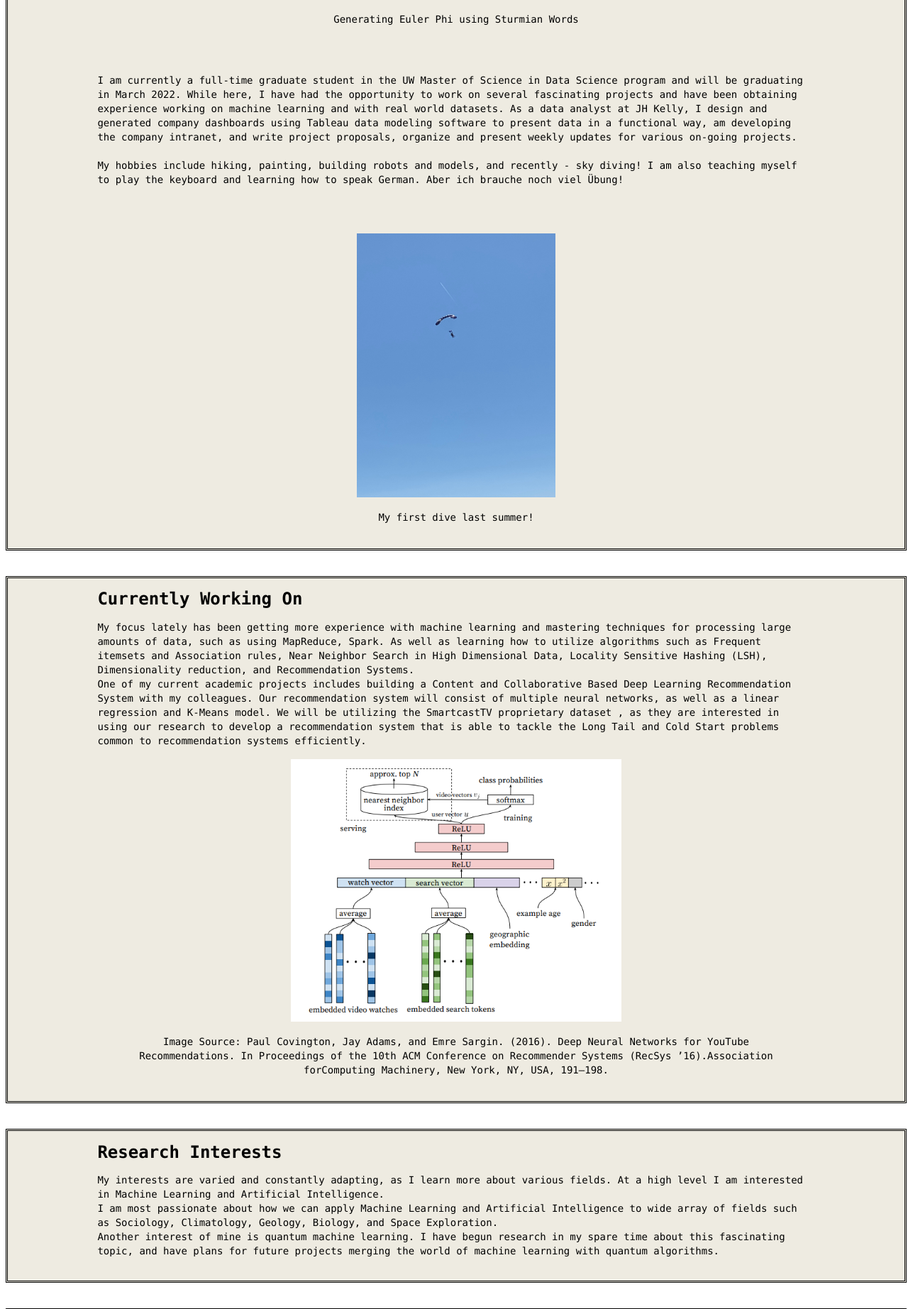
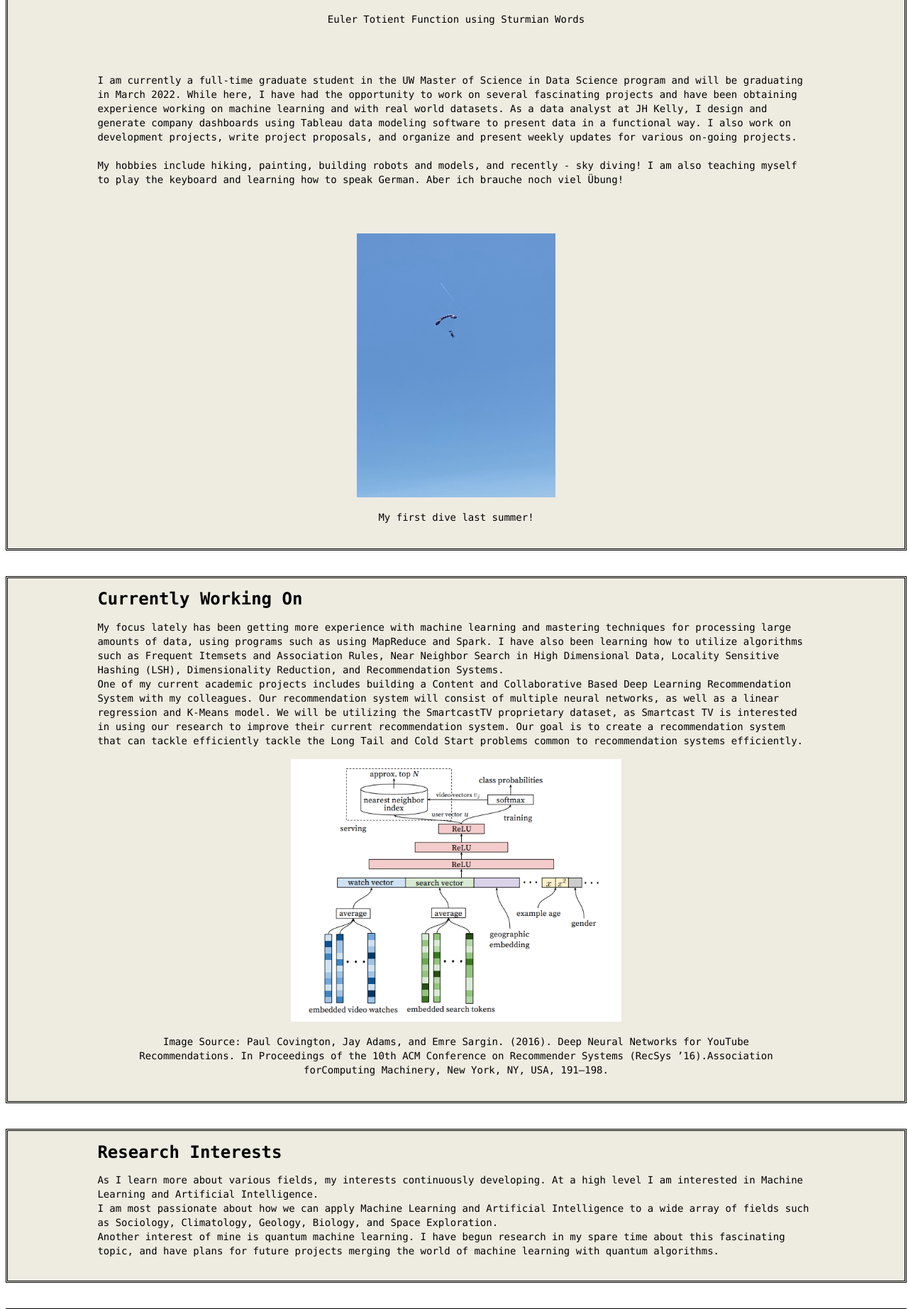
Before and after one commit to aaliyahfiala42/MyWebsite, a Flask app: page / in a window 1280 px wide. Shown: the part 1577-3422 px from the top of the page at 71% size. Run offline with Flask 2, Linux system fonts and the light colour scheme.

Commit message:
Fix minor bugs

```diff
--- a/static/style/css/bootstrap.css
+++ b/static/style/css/bootstrap.css
@@ -4,6 +4,7 @@
   background-color: #4a0606;
   color:  #eeebe1;
   overflow: hidden;
+  font-family: monaco, Consolas, "Lucida Console", monospace; font-size: 14px; font-style: normal; font-variant: normal; font-weight: 400; line-height: 20px;
 }
 
 /* Style the links inside the navigation bar */
--- a/templates/home.html
+++ b/templates/home.html
@@ -57,9 +57,9 @@
 
         <p>
             I grew up in Portland, OR. At the age of 15, I attended Portland Community College, where I received my high
-            school diploma and Oregon Transfer Degree. It was here were my passion for academia,
-            and specifically mathematics, computer science, and statistics flourished. I earned my Bachelor of Science
-            in Mathematics, with Minors in Computer Science and Statistics from Oregon State University in December 2019.
+            school diploma and Oregon Transfer Degree. It was here that my passion for academia, specifically mathematics,
+            computer science, and statistics flourished. I earned my Bachelor of Science in Mathematics ,
+            with Minors in Computer Science and Statistics from Oregon State University in December 2019.
             At Oregon State University, I discovered my interest in research, and had the opportunity to work on several
             exciting mathematical projects - including discovering a new way to generate the Euler Phi Function!
             <br />
@@ -67,7 +67,7 @@
         </p>
         <figure align="center">
             <img src = "../static/img/tree33.jpeg" style="width: 100%">
-            <figcaption><p>Generating Euler Phi using Sturmian Words</p></figcaption>
+            <figcaption><p>Euler Totient Function using Sturmian Words</p></figcaption>
         </figure>
             <br />
             <br />
@@ -75,9 +75,9 @@
             I am currently a full-time graduate student in the UW Master of Science in Data Science program and will be
             graduating in March 2022. While here, I have had the opportunity to work on several fascinating projects
             and have been obtaining experience working on machine learning and with real world datasets.
-            As a data analyst at JH Kelly, I design and generated company dashboards using Tableau data modeling
-            software to present data in a functional way, am developing the company intranet,
-            and write project proposals, organize and present weekly updates for various on-going projects.
+            As a data analyst at JH Kelly, I design and generate company dashboards using Tableau data modeling
+            software to present data in a functional way. I also work on development projects, write project proposals, and
+            organize and present weekly updates for various on-going projects.
             <br />
             <br />
             My hobbies include hiking, painting, building robots and models, and recently - sky diving!
@@ -104,15 +104,16 @@
         <h1>Currently Working On</h1>
         <p>
         My focus lately has been getting more experience with machine learning and mastering techniques for processing
-        large amounts of data, such as using MapReduce, Spark. As well as learning how to utilize algorithms such as
-        Frequent itemsets and Association rules, Near Neighbor Search in High Dimensional Data,
-        Locality Sensitive Hashing (LSH), Dimensionality reduction, and Recommendation Systems.
-            </br>
+        large amounts of data, using programs such as using MapReduce and Spark. I have also been learning how to utilize algorithms such as
+        Frequent Itemsets and Association Rules, Near Neighbor Search in High Dimensional Data,
+        Locality Sensitive Hashing (LSH), Dimensionality Reduction, and Recommendation Systems.
+        </br>
         One of my current academic projects includes building a Content and Collaborative Based Deep Learning
         Recommendation System with my colleagues. Our recommendation system will consist of multiple neural networks,
-        as well as a linear regression and K-Means model. We will be utilizing the SmartcastTV proprietary dataset
-        , as they are interested in using our research to develop a recommendation system that is able to tackle
-        the Long Tail and Cold Start problems common to recommendation systems efficiently.
+        as well as a linear regression and K-Means model. We will be utilizing the SmartcastTV proprietary dataset,
+        as Smartcast TV is interested in using our research to improve their current recommendation system.
+        Our goal is to create a recommendation system that can tackle efficiently tackle the Long Tail and
+        Cold Start problems common to recommendation systems efficiently.
         </p>
         <figure align="center">
             <img src = "../static/img/Deep%20Learning%20Rec%20System.PNG" style="width: 50%;">
@@ -135,10 +136,10 @@
     <div>
         <h1>Research Interests</h1>
         <p>
-        My interests are varied and constantly adapting, as I learn more about various fields. At a high level I am
-        interested in Machine Learning and Artificial Intelligence.
+        As I learn more about various fields, my interests continuously developing.
+        At a high level I am interested in Machine Learning and Artificial Intelligence.
         </br>
-        I am most passionate about how we can apply Machine Learning and Artificial Intelligence to wide array of fields
+        I am most passionate about how we can apply Machine Learning and Artificial Intelligence to a wide array of fields
         such as Sociology, Climatology, Geology, Biology, and Space Exploration.
         </br>
         Another interest of mine is quantum machine learning. I have begun research in my spare time about this
@@ -162,11 +163,11 @@
         <p>
             My future career goals are to work with a team that provides data analytics, visualization,
             and general consulting to projects that improve the environment and society in a sustainable way. Ideally
-            this goal would encompass and allow me to expand upon the skills I have learned in mathematics, statistics,
+            this goal would allow me to expand upon the skills I have learned in mathematics, statistics,
             and programming.
             </br>
-            I would like to pursue a career in research where I will be able to continue carving out meaningful
-            information out of mountains of data and I can always work on new and innovative projects.
+            I would like to pursue a career in research where I will be able to continue carving meaningful
+            information from mountains of data, while working on new and innovative projects.
         </p>
         </br>
     </div>
@@ -179,7 +180,7 @@
 <div class="footer">
     <img src = "../static/img/Logo.PNG" style="width: 50px">
     <h3 style="font-weight: bold">Aaliyah Hänni</h3>
-    <p> aaliyahfiala42@gmail.com | (971)331-1486</p>
+    <p> aaliyahfiala42@gmail.com | (971) 331-1486</p>
     <a href="https://www.linkedin.com/in/aaliyah-h%C3%A4nni"><img src = "../static/img/linkedin.jpg" style="width: 48px"></a>
     <a href="https://github.com/aaliyahfiala42"><img src = "../static/img/github.jpg" style="width: 30px"></a>
 </div>
--- a/templates/portfolio.html
+++ b/templates/portfolio.html
@@ -208,7 +208,7 @@
 <div class="footer">
     <img src = "../static/img/Logo.PNG" style="width: 50px">
     <h3 style="font-weight: bold">Aaliyah Hänni</h3>
-    <p> aaliyahfiala42@gmail.com | (971)331-1486</p>
+    <p> aaliyahfiala42@gmail.com | (971) 331-1486</p>
     <a href="https://www.linkedin.com/in/aaliyah-h%C3%A4nni"><img src = "../static/img/linkedin.jpg" style="width: 48px"></a>
     <a href="https://github.com/aaliyahfiala42"><img src = "../static/img/github.jpg" style="width: 30px"></a>
 </div>
```
Also changed, not shown: templates/contact.html (+5 -4 lines), templates/resume.html (+4 -10 lines), 1 other file.
